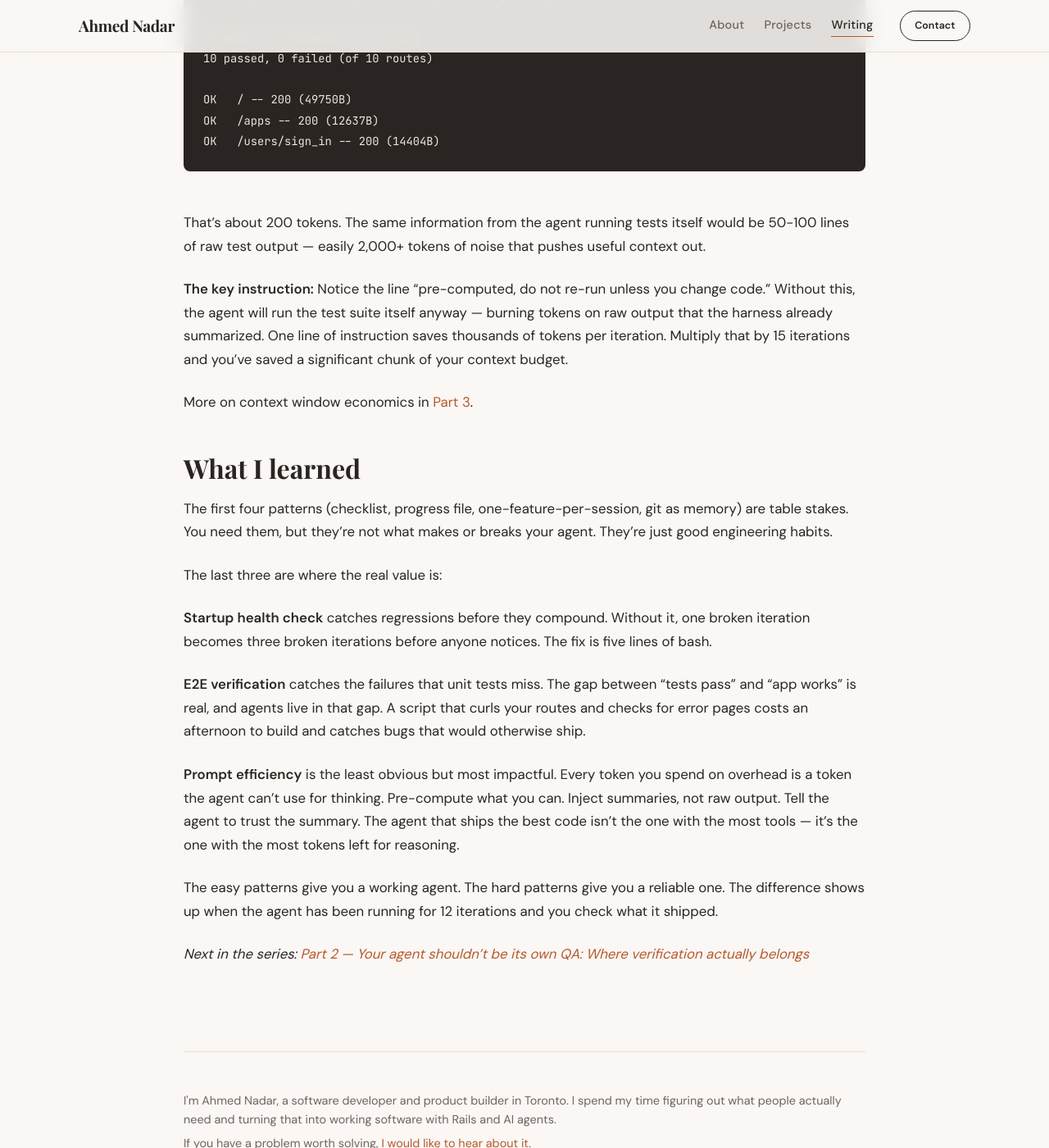
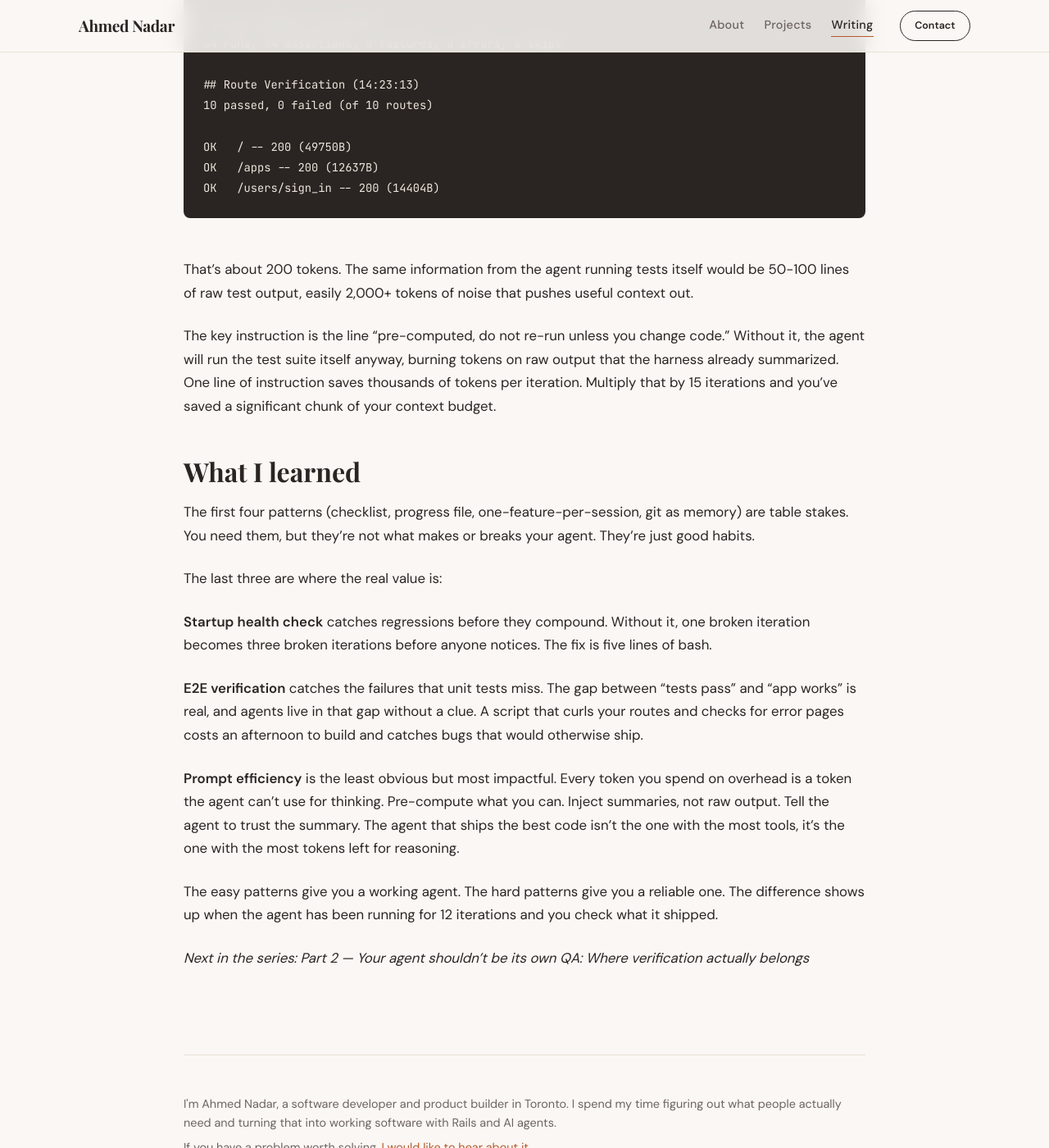
Before and after one commit to AhmedNadar/AhmedNadar.github.io, a Jekyll site: the page built from _posts/2026-02-22-7-patterns-for-long-running-agent-harnesses.md, in a window 1280 px wide and 1400 px high, scrolled down 7036 px. Shown: the whole window at 82% size. Built offline with Jekyll 4.4.1, drawn with Linux system fonts in a browser that asks for light colours; some web fonts are replaced; some of the changed text lies outside the part shown.

Commit message:
Update harness patterns post

````diff
--- a/_posts/2026-02-22-7-patterns-for-long-running-agent-harnesses.md
+++ b/_posts/2026-02-22-7-patterns-for-long-running-agent-harnesses.md
@@ -208,24 +208,22 @@ OK   /apps -- 200 (12637B)
 OK   /users/sign_in -- 200 (14404B)
 ```
 
-That's about 200 tokens. The same information from the agent running tests itself would be 50-100 lines of raw test output — easily 2,000+ tokens of noise that pushes useful context out.
+That's about 200 tokens. The same information from the agent running tests itself would be 50-100 lines of raw test output, easily 2,000+ tokens of noise that pushes useful context out.
 
-**The key instruction:** Notice the line "pre-computed, do not re-run unless you change code." Without this, the agent will run the test suite itself anyway — burning tokens on raw output that the harness already summarized. One line of instruction saves thousands of tokens per iteration. Multiply that by 15 iterations and you've saved a significant chunk of your context budget.
-
-More on context window economics in [Part 3](/2026/02/24/context-window-economics-for-ai-agents).
+The key instruction is the line "pre-computed, do not re-run unless you change code." Without it, the agent will run the test suite itself anyway, burning tokens on raw output that the harness already summarized. One line of instruction saves thousands of tokens per iteration. Multiply that by 15 iterations and you've saved a significant chunk of your context budget.
 
 ## What I learned
 
-The first four patterns (checklist, progress file, one-feature-per-session, git as memory) are table stakes. You need them, but they're not what makes or breaks your agent. They're just good engineering habits.
+The first four patterns (checklist, progress file, one-feature-per-session, git as memory) are table stakes. You need them, but they're not what makes or breaks your agent. They're just good habits.
 
 The last three are where the real value is:
 
 **Startup health check** catches regressions before they compound. Without it, one broken iteration becomes three broken iterations before anyone notices. The fix is five lines of bash.
 
-**E2E verification** catches the failures that unit tests miss. The gap between "tests pass" and "app works" is real, and agents live in that gap. A script that curls your routes and checks for error pages costs an afternoon to build and catches bugs that would otherwise ship.
+**E2E verification** catches the failures that unit tests miss. The gap between "tests pass" and "app works" is real, and agents live in that gap without a clue. A script that curls your routes and checks for error pages costs an afternoon to build and catches bugs that would otherwise ship.
 
-**Prompt efficiency** is the least obvious but most impactful. Every token you spend on overhead is a token the agent can't use for thinking. Pre-compute what you can. Inject summaries, not raw output. Tell the agent to trust the summary. The agent that ships the best code isn't the one with the most tools — it's the one with the most tokens left for reasoning.
+**Prompt efficiency** is the least obvious but most impactful. Every token you spend on overhead is a token the agent can't use for thinking. Pre-compute what you can. Inject summaries, not raw output. Tell the agent to trust the summary. The agent that ships the best code isn't the one with the most tools, it's the one with the most tokens left for reasoning.
 
 The easy patterns give you a working agent. The hard patterns give you a reliable one. The difference shows up when the agent has been running for 12 iterations and you check what it shipped.
 
-*Next in the series: [Part 2 — Your agent shouldn't be its own QA: Where verification actually belongs](/2026/02/23/where-verification-belongs-in-agent-harnesses)*
+*Next in the series: Part 2 — Your agent shouldn't be its own QA: Where verification actually belongs*
````
Also changed, not shown: other parts of _posts/2026-02-22-7-patterns-for-long-running-agent-harnesses.md (+2 -2 lines).
